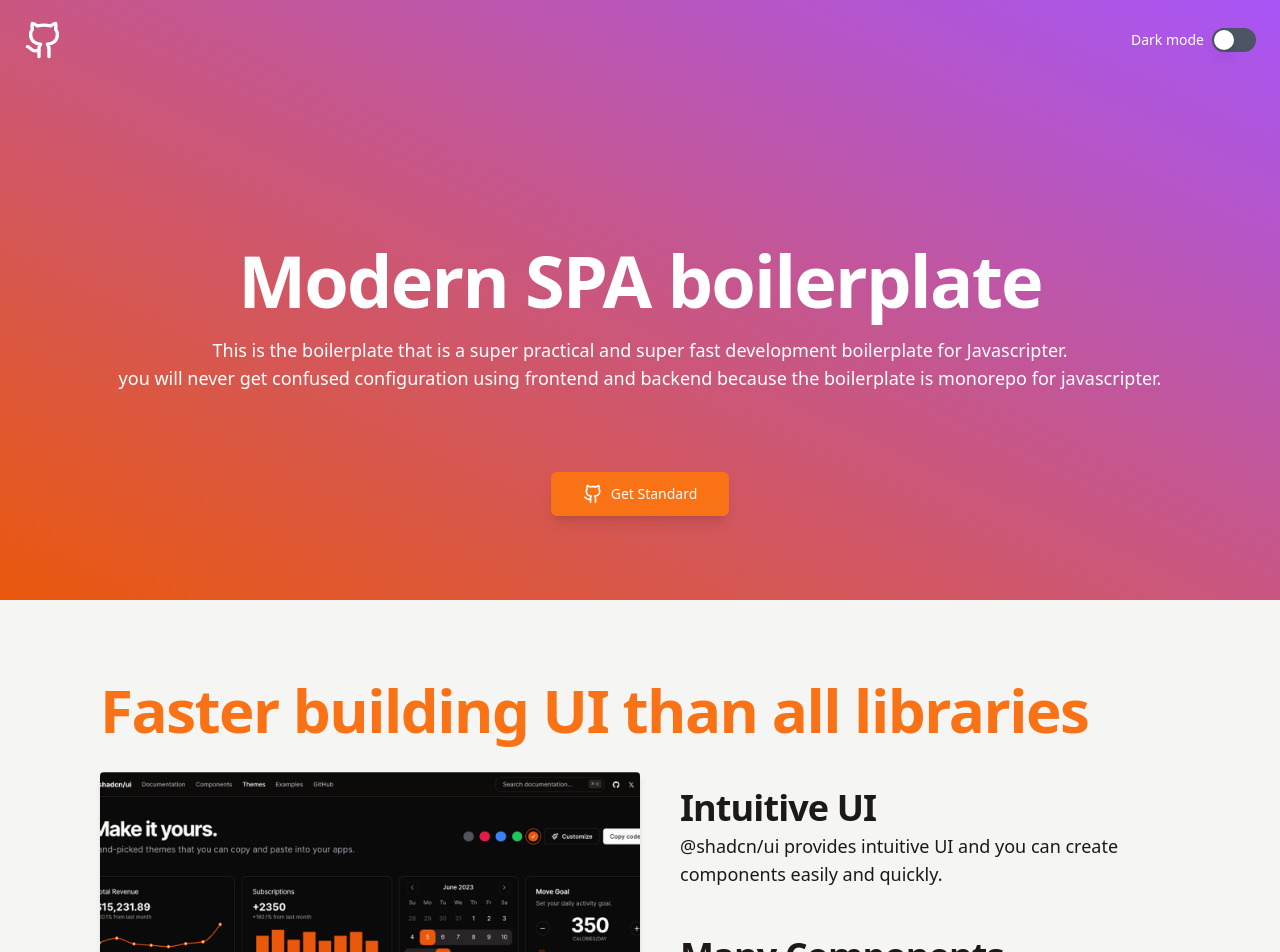
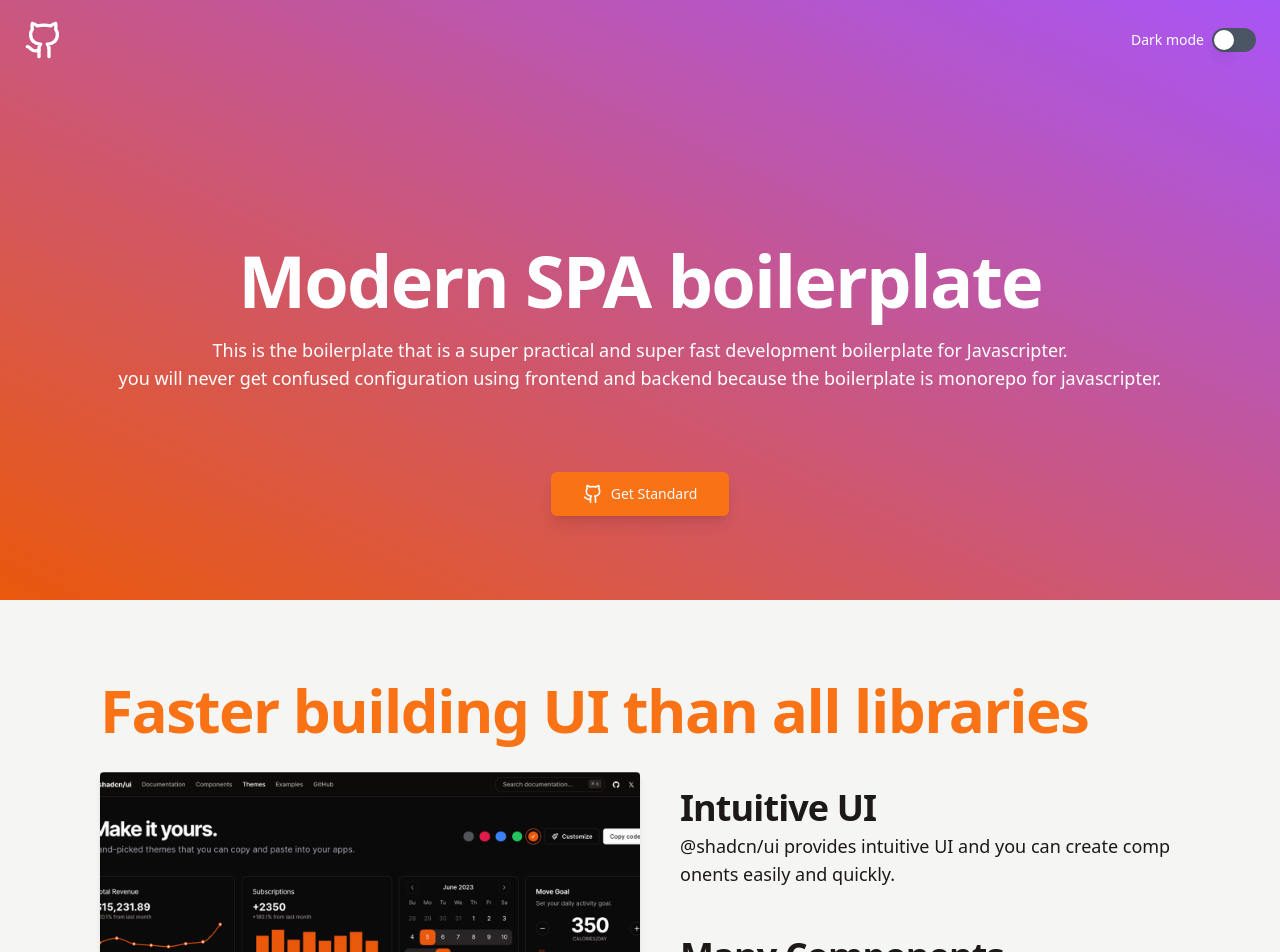
Before and after one commit to shouheitakai9009/modern-spa, a React (Vite) app in the folder frontend/: page / in a window 1280 px wide. Shown: the top 952 px of the page. Built offline with nearby package versions, Linux system fonts and the light colour scheme.

Commit message:
refactor breaked styles

```diff
--- a/frontend/src/components/common/Text/index.tsx
+++ b/frontend/src/components/common/Text/index.tsx
@@ -15,7 +15,7 @@ export const Text = ({
     <p
       className={cn(
         isLink ? "!text-primary underline" : "text-secondary-foreground",
-        "leading-7 [&:not(:first-child)]:mt-1",
+        "leading-7 [&:not(:first-child)]:mt-1 break-all",
         className
       )}
       {...props}
--- a/frontend/src/features/LandingPage/index.tsx
+++ b/frontend/src/features/LandingPage/index.tsx
@@ -41,7 +41,7 @@ export const LandingPage = () => {
   return (
     <>
       {/* Setting dark mode */}
-      <header className="h-[600px] px-6 bg-gradient-to-tr from-orange-600 to-purple-500">
+      <header className="h-[100vh] md:h-[600px] px-6 bg-gradient-to-tr from-orange-600 to-purple-500">
         <div className="h-20 flex items-center justify-between">
           <Github color="white" size="40" />
           <div className="flex items-center">
@@ -169,6 +169,7 @@ export const LandingPage = () => {
           )}
         </div>
         {/* Installation */}
+        <div className="w-full flex flex-col md:items-center">
           <Container>
             <Heading as="h1" className="mt-32 mb-8 text-primary">
               Installation
@@ -209,6 +210,7 @@ export const LandingPage = () => {
               </Text>
             </div>
           </Container>
+        </div>
         <Container>
           <Heading as="h1" className="mt-32 mb-8 text-primary">
             First customize you should do
--- a/frontend/src/index.css
+++ b/frontend/src/index.css
@@ -36,7 +36,7 @@
     --primary-foreground: 60 9.1% 97.8%;
     --secondary: 12 6.5% 15.1%;
     --secondary-foreground: 60 9.1% 97.8%;
-    --muted: 12 6.5% 15.1%;
+    --muted: 12 6.5% 5%;
     --muted-foreground: 24 5.4% 63.9%;
     --accent: 12 6.5% 15.1%;
     --accent-foreground: 60 9.1% 97.8%;
```
Lines whose indentation alone changed are shown as unchanged.
